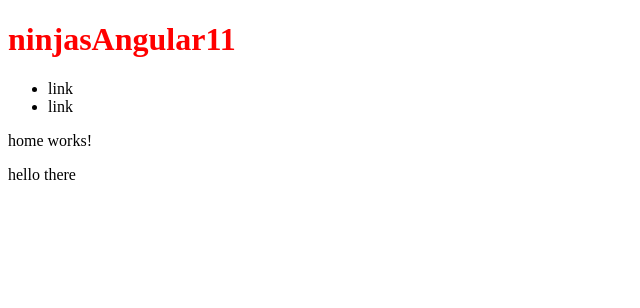
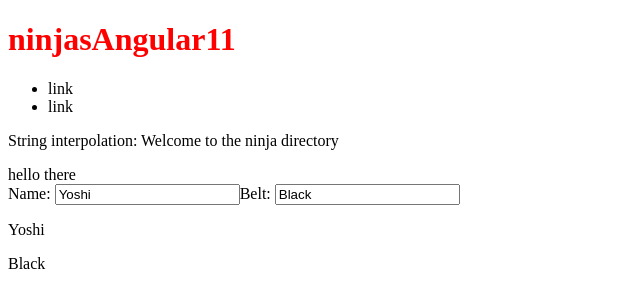
Before and after one commit to libreyextremo/ninjasAngular11, an Angular app: page / in a window 1280 px wide. Shown: the top 308 px of the page, without its empty margins (0-640 px from the left). Built offline with nearby package versions, Linux system fonts and the light colour scheme.

Commit message:
curso hasta capitulo 13

```diff
--- a/src/app/app.module.ts
+++ b/src/app/app.module.ts
@@ -1,9 +1,12 @@
 import { NgModule } from '@angular/core';
 import { BrowserModule } from '@angular/platform-browser';
+import { FormsModule } from '@angular/forms';
 
 import { AppRoutingModule } from './app-routing.module';
 import { AppComponent } from './app.component';
 import { HomeComponent } from './home/home.component';
+
+
 
 @NgModule({
   declarations: [
@@ -12,6 +15,7 @@
   ],
   imports: [
     BrowserModule,
+    FormsModule,
     AppRoutingModule
   ],
   providers: [],
--- a/src/app/home/home.component.html
+++ b/src/app/home/home.component.html
@@ -1,2 +1,10 @@
-<p>home works!</p>
+<p>String interpolation: {{ homeTitle }}</p>
 <ng-content></ng-content>
+<br/>
+<!-- 2-way data binding -->
+<label>Name: </label>
+<input [(ngModel)]="ninja.name" />
+<label>Belt: </label>
+<input [(ngModel)]="ninja.belt" />
+<p>{{ ninja.name }}</p>
+<p>{{ ninja.belt }}</p>
--- a/src/app/home/home.component.scss
+++ b/src/app/home/home.component.scss
@@ -0,0 +1,3 @@
+.redInput {
+  background-color: red;
+}
--- a/src/app/home/home.component.ts
+++ b/src/app/home/home.component.ts
@@ -7,6 +7,12 @@
 })
 export class HomeComponent implements OnInit {
 
+  homeTitle = 'Welcome to the ninja directory';
+  ninja = {
+    name: 'Yoshi',
+    belt: 'Black'
+  };
+
   constructor() { }
 
   ngOnInit(): void {
```
